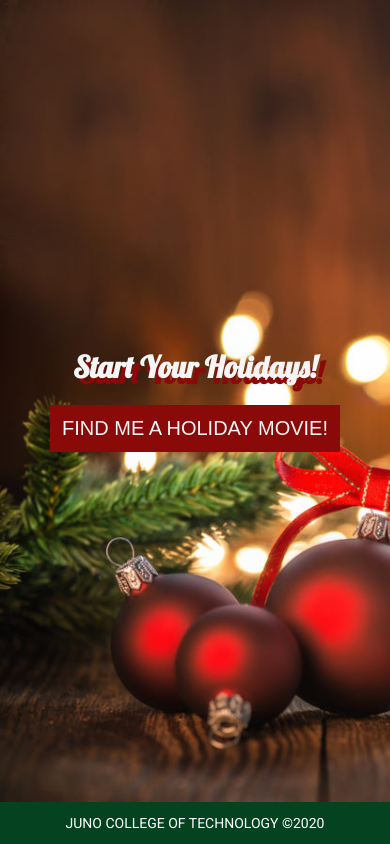
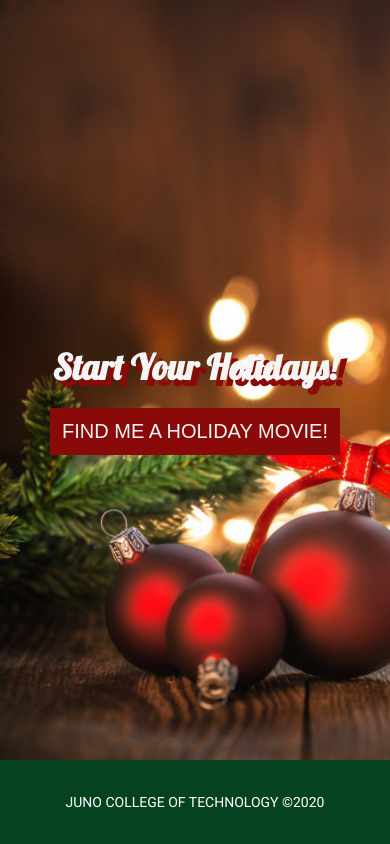
Before and after one commit to brittanybarnard/brittanyBarnardProject5, a React (Create React App) app: page / in a window 390 px wide. Built offline with nearby package versions, Linux system fonts and the light colour scheme; no server answers.

Commit message:
adjusting landing page and footer height on mobile

```diff
--- a/src/App.css
+++ b/src/App.css
@@ -183,7 +183,10 @@ footer a:focus {
 
 @media (max-width:444px) {
   h1 {
-    font-size: 3rem;
+    font-size: 3.5rem;
+  }
+  .landingPage {
+    height: 90vh;
   }
   h2 {
     font-size: 3rem;
@@ -196,4 +199,7 @@ footer a:focus {
   .movieFlexContainer img {
     min-width: 200px;
   }
+  .footer {
+    height: 10vh;
+  }
 }
```
Also changed, not shown: 1 other file (tests, documents, lock files or other folders).
